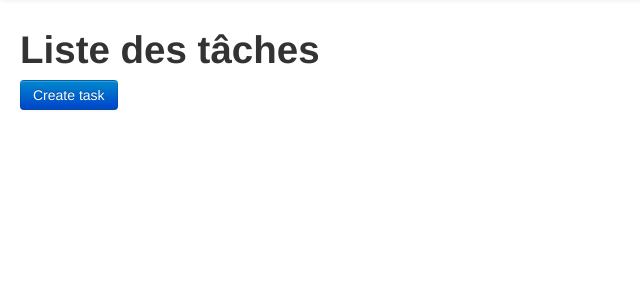
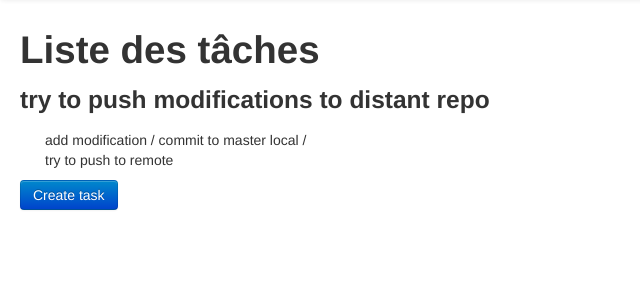
Before and after one commit to komodor8/prod-tasks, a Django app: page /tasks/ in a window 1280 px wide. Shown: the part 42-342 px from the top of the page, without its empty margins (0-640 px from the left). Run offline with Django 3.2, Linux system fonts and the light colour scheme; the visitor is signed in with stand-in values (Sample User, id 1); data that the repository does not hold is empty; some libraries are stand-ins or nearby versions.

Commit message:
Push modifications to distant repo

```diff
--- a/tasks/templates/tasks/index.html
+++ b/tasks/templates/tasks/index.html
@@ -6,6 +6,13 @@
     {% include "messages.html" with messages=messages %}
 
     <h1>Liste des tâches</h1>
+
+    <h3>try to push modifications to distant repo</h3>
+    <ul>
+        <li>add modification / commit to master local / </li>
+        <li>try to push to remote</li>
+    </ul>
+
 
     {% for t in object_list %}
 
```
